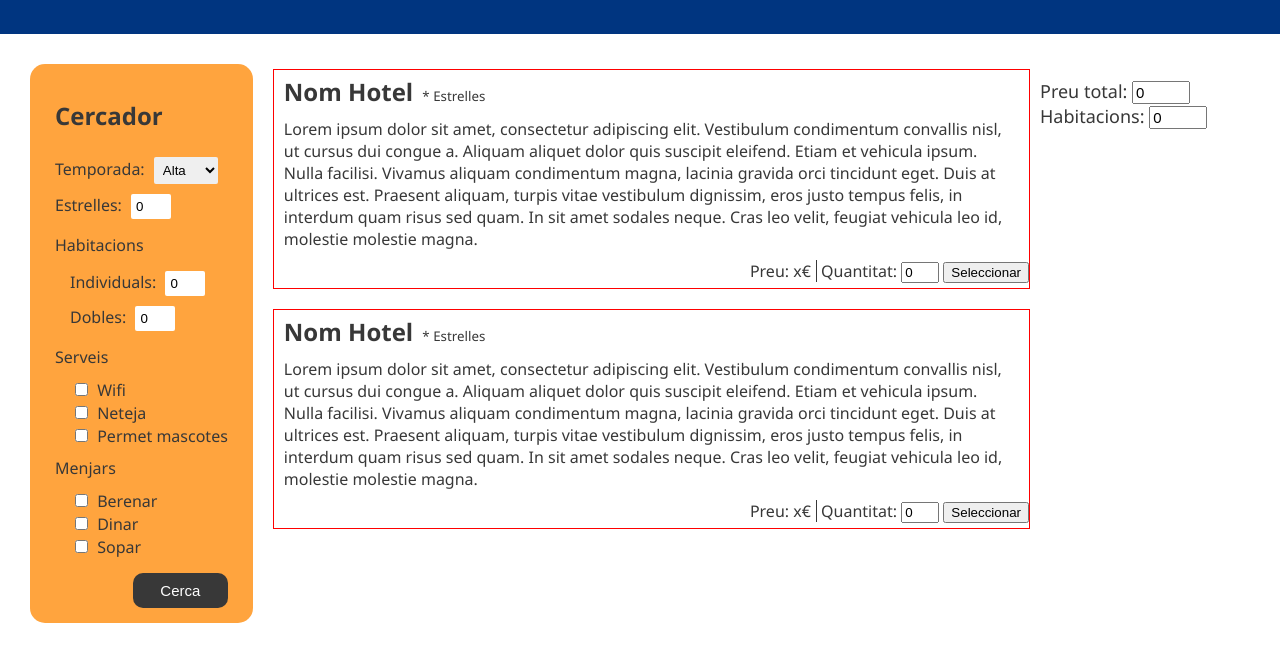
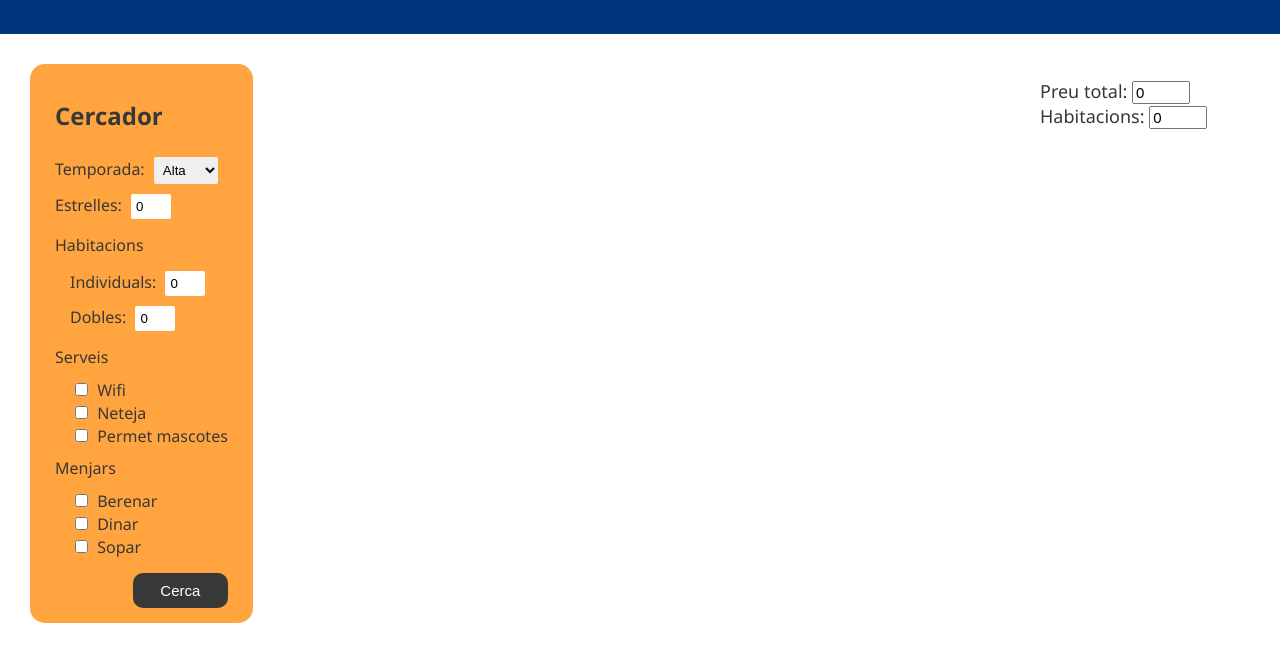
Before and after one commit to snebotcifpfbmoll/LLM, a plain HTML site: page JSON/Gestio Hotels/DisponibilitatHotels.html in a window 1280 px wide. Shown: the part 82-744 px from the top of the page. Drawn offline with Linux system fonts and the light colour scheme.

Commit message:
proves creacio html

```diff
--- a/JSON/Gestio Hotels/DisponibilitatHotels.html
+++ b/JSON/Gestio Hotels/DisponibilitatHotels.html
@@ -75,32 +75,6 @@
 
             <div class="resultatCerca">
                 <div class="resultatHabitacions">
-                    <div class="resultatHabitacio">
-                        <div class="infoHab">
-                            <h2 id="titolHotel">Nom Hotel</h2>
-                            <small id="estrellesHotel">* Estrelles</small>
-                            <p id="descripcioHab"> Lorem ipsum dolor sit amet, consectetur adipiscing elit. Vestibulum condimentum convallis nisl, ut cursus dui congue a. Aliquam aliquet dolor quis suscipit eleifend. Etiam et vehicula ipsum. Nulla facilisi. Vivamus aliquam condimentum magna, lacinia gravida orci tincidunt eget. Duis at ultrices est. Praesent aliquam, turpis vitae vestibulum dignissim, eros justo tempus felis, in interdum quam risus sed quam. In sit amet sodales neque. Cras leo velit, feugiat vehicula leo id, molestie molestie magna.</p>
-                        </div>
-                        <div class="seleccionarHab">
-                            <p>Preu: x€</p>
-                            <label for="seleccionarQuantitat">Quantitat: </label>
-                            <input type="number" id="seleccionarQuantitat" value="0" min="0"/>
-                            <button type="button" onclick="">Seleccionar</button>
-                        </div>
-                    </div>
-                    <div class="resultatHabitacio">
-                        <div class="infoHab">
-                            <h2 id="titolHotel">Nom Hotel</h2>
-                            <small id="estrellesHotel">* Estrelles</small>
-                            <p id="descripcioHab"> Lorem ipsum dolor sit amet, consectetur adipiscing elit. Vestibulum condimentum convallis nisl, ut cursus dui congue a. Aliquam aliquet dolor quis suscipit eleifend. Etiam et vehicula ipsum. Nulla facilisi. Vivamus aliquam condimentum magna, lacinia gravida orci tincidunt eget. Duis at ultrices est. Praesent aliquam, turpis vitae vestibulum dignissim, eros justo tempus felis, in interdum quam risus sed quam. In sit amet sodales neque. Cras leo velit, feugiat vehicula leo id, molestie molestie magna.</p>
-                        </div>
-                        <div class="seleccionarHab">
-                            <p>Preu: x€</p>
-                            <label for="seleccionarQuantitat">Quantitat: </label>
-                            <input type="number" id="seleccionarQuantitat" value="0" min="0"/>
-                            <button type="button" onclick="">Seleccionar</button>
-                        </div>
-                    </div>
                 </div>
 
                 <!-- Resultat del preu total-->
--- a/JSON/Gestio Hotels/css/DisponibilitatHotels.css
+++ b/JSON/Gestio Hotels/css/DisponibilitatHotels.css
@@ -85,7 +85,6 @@ input[type="number"] {
     margin: 0px 5px 20px;
     padding: 5px 0px;
     overflow: hidden;
-    border: 1px solid red;
 }
 
 .resultatCerca .resultatHabitacions .resultatHabitacio .infoHab {
--- a/JSON/Gestio Hotels/js/DisponibilitatHotels.js
+++ b/JSON/Gestio Hotels/js/DisponibilitatHotels.js
@@ -135,7 +135,6 @@ function cerca() {
 
             // cream un nou objecte per a poder posar nomes un preu
             let tmp_hab = habitacio;
-            delete tmp_hab.agregadors;
             tmp_hab.preu = preuHab;
             tmp_hotel.habitacions.push(tmp_hab);
         }
@@ -144,7 +143,7 @@ function cerca() {
     }
 
     console.log(tmp_hotels);
-    mostrarHabitacions(1);
+    mostrarHabitacions(tmp_hotels);
 }
 
 function getHotel(id) {
@@ -163,6 +162,14 @@ function getHab(hotel, id) {
 
 function mostrarHabitacions(infoHotels) {
     let container = document.getElementsByClassName("resultatHabitacions")[0];
+    container.innerHTML = "";
+
+    for (var i = 0; i < infoHotels.length; i++) {
+        let hotel = infoHotels[i];
+
+        for (var j = 0; j < hotel.habitacions.length; j++) {
+            let habitacio = hotel.habitacions[j];
+
             let resHab = document.createElement("div");
             resHab.classList.add("resultatHabitacio");
 
@@ -171,11 +178,11 @@ function mostrarHabitacions(infoHotels) {
 
             let titolHotel = document.createElement("h2");
             titolHotel.setAttribute("id", "titolHotel");
-    titolHotel.innerText = "Test Hotel";
+            titolHotel.innerText = hotel.titol;
 
             let estrellesHotel = document.createElement("small");
             estrellesHotel.setAttribute("id", "estrellesHotel");
-    estrellesHotel.innerText = "5 estrelles";
+            estrellesHotel.innerText = hotel.estrelles + " estrelles";
 
             let desc = document.createElement("p");
             desc.setAttribute("id", "descripcioHab");
@@ -189,7 +196,7 @@ function mostrarHabitacions(infoHotels) {
             selecHab.classList.add("seleccionarHab");
 
             let preu = document.createElement("p");
-    preu.innerText = "15€";
+            preu.innerText = habitacio.preu + "€";
 
             let lblSelecQ = document.createElement("label");
             lblSelecQ.setAttribute("for", "seleccionarQuantitat");
@@ -213,7 +220,7 @@ function mostrarHabitacions(infoHotels) {
             resHab.appendChild(infoHab);
             resHab.appendChild(selecHab);
 
-    console.log(resHab);
-
             container.appendChild(resHab);
         }
+    }
+}
```
Lines whose indentation alone changed are shown as unchanged.
